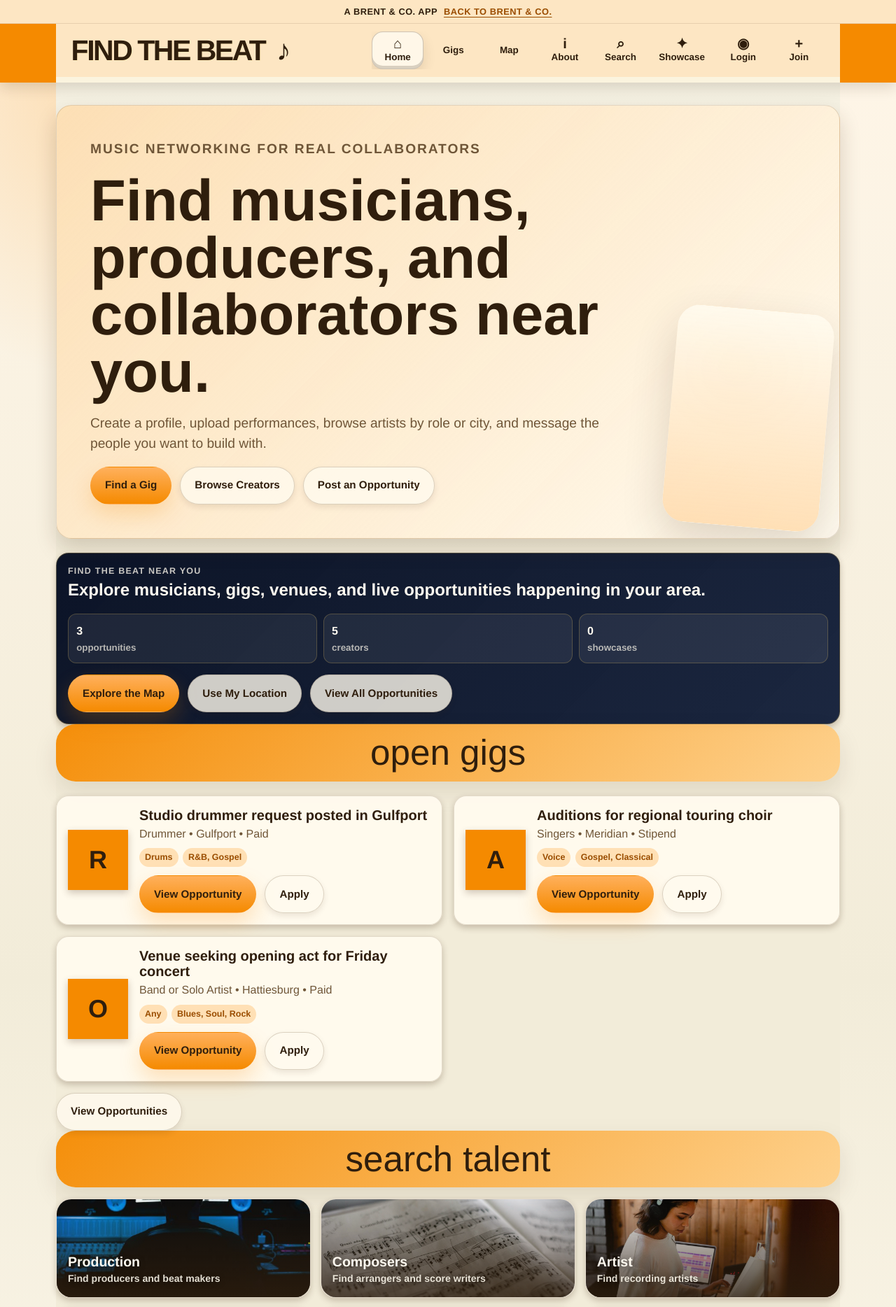
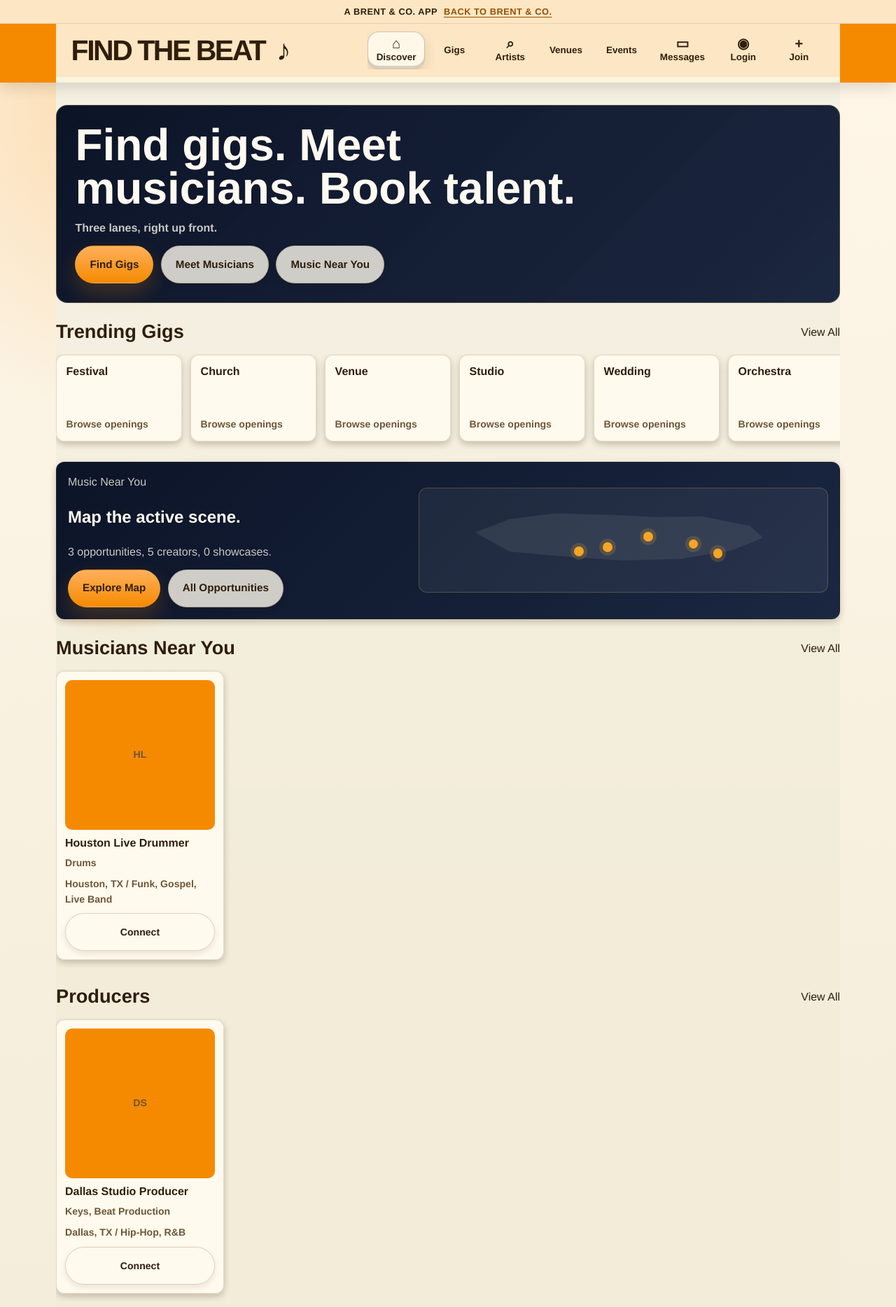
Before and after one commit to shayreneabee/find-the-beat, a Flask app: page / in a window 1280 px wide. Shown: the top 1868 px of the page at 70% size. Run offline with Flask 3, Linux system fonts and the light colour scheme; data comes from the database, SQL or seed files in the repository; data that the repository does not hold is empty.

Commit message:
Redesign homepage around discovery lanes

```diff
--- a/app.py
+++ b/app.py
@@ -3081,13 +3081,39 @@ def home():
     role = request.args.get("role", "").strip()
     genre = request.args.get("genre", "").strip()
     city = request.args.get("city", "").strip()
-    creators = search_profiles(q, role, genre, city)[:4]
-    opportunities = get_opportunities(limit=3)
+    creators = search_profiles(q, role, genre, city)
+    opportunities = get_opportunities(limit=8)
+    trending_gigs = [
+        {"label": "Festival", "href": ftb_gig_board_url(q="festival")},
+        {"label": "Church", "href": ftb_gig_board_url(q="church")},
+        {"label": "Venue", "href": ftb_gig_board_url(q="venue")},
+        {"label": "Studio", "href": ftb_gig_board_url(q="studio")},
+        {"label": "Wedding", "href": ftb_gig_board_url(q="wedding")},
+        {"label": "Orchestra", "href": ftb_gig_board_url(q="orchestra")},
+    ]
+    musicians_near = search_profiles(role="musician")[:10]
+    vocalists = search_profiles(role="vocalist")[:10]
+    producers = search_profiles(role="producer")[:10]
+    band_opportunities = [
+        opp for opp in get_opportunities(limit=12)
+        if any(term in " ".join([opp.title, opp.description, opp.role_needed, opp.opportunity_type]).lower() for term in ["band", "member", "drummer", "guitar", "bass"])
+    ][:8]
+    upcoming_shows = [
+        opp for opp in get_opportunities(limit=12)
+        if opp.event_date or any(term in " ".join([opp.title, opp.description, opp.opportunity_type]).lower() for term in ["show", "event", "live", "concert", "open mic"])
+    ][:6]
+    if len(upcoming_shows) < 3:
+        upcoming_shows.extend(get_performances()[: 6 - len(upcoming_shows)])
     return render_template(
         "index.html",
-        creators=creators,
-        category_tiles=CATEGORY_TILES,
+        creators=creators[:10],
         opportunities=opportunities,
+        trending_gigs=trending_gigs,
+        musicians_near=musicians_near,
+        producers=producers,
+        vocalists=vocalists,
+        band_opportunities=band_opportunities,
+        upcoming_shows=upcoming_shows[:6],
         map_summary=discovery_summary(),
         q=q,
         role_filter=role,
--- a/templates/base.html
+++ b/templates/base.html
@@ -850,19 +850,17 @@
 
       {% set current_endpoint = request.endpoint or "" %}
       <nav class="nav" aria-label="Main navigation">
-        <a href="{{ url_for('home') }}" class="nav-pill home-link{% if current_endpoint == 'home' %} is-active{% endif %}"{% if current_endpoint == 'home' %} aria-current="page"{% endif %}>Home</a>
+        <a href="{{ url_for('home') }}" class="nav-pill home-link{% if current_endpoint == 'home' %} is-active{% endif %}"{% if current_endpoint == 'home' %} aria-current="page"{% endif %}>Discover</a>
         <a href="{{ ftb_gig_board_url() }}" class="nav-pill{% if current_endpoint in ['opportunities_board', 'opportunity_detail', 'post_opportunity'] %} is-active{% endif %}"{% if current_endpoint in ['opportunities_board', 'opportunity_detail', 'post_opportunity'] %} aria-current="page"{% endif %}>Gigs</a>
-        <a href="{{ url_for('discovery_map') }}" class="nav-pill{% if current_endpoint == 'discovery_map' %} is-active{% endif %}"{% if current_endpoint == 'discovery_map' %} aria-current="page"{% endif %}>Map</a>
+        <a href="{{ url_for('profiles') }}" class="nav-pill search-link{% if current_endpoint in ['search', 'profiles', 'production', 'producers', 'artists', 'musicians', 'singers', 'composers'] %} is-active{% endif %}"{% if current_endpoint in ['search', 'profiles', 'production', 'producers', 'artists', 'musicians', 'singers', 'composers'] %} aria-current="page"{% endif %}>Artists</a>
+        <a href="{{ url_for('discovery_map', category='venues') }}" class="nav-pill{% if current_endpoint == 'discovery_map' and request.args.get('category') == 'venues' %} is-active{% endif %}">Venues</a>
+        <a href="{{ url_for('discovery_map', category='events') }}" class="nav-pill{% if current_endpoint == 'discovery_map' and request.args.get('category') == 'events' %} is-active{% endif %}">Events</a>
         {% if user %}
-          <a href="{{ url_for('search') }}" class="nav-pill search-link{% if current_endpoint in ['search', 'profiles', 'production', 'producers', 'artists', 'musicians', 'singers', 'composers'] %} is-active{% endif %}"{% if current_endpoint in ['search', 'profiles', 'production', 'producers', 'artists', 'musicians', 'singers', 'composers'] %} aria-current="page"{% endif %}>Search</a>
-          <a href="{{ url_for('showcase') }}" class="nav-pill showcase-link{% if current_endpoint in ['showcase', 'performance_detail'] %} is-active{% endif %}"{% if current_endpoint in ['showcase', 'performance_detail'] %} aria-current="page"{% endif %}>Showcase</a>
           <a href="{{ url_for('inbox') }}" class="nav-pill messages-link{% if current_endpoint in ['inbox', 'thread', 'new_message'] %} is-active{% endif %}"{% if current_endpoint in ['inbox', 'thread', 'new_message'] %} aria-current="page"{% endif %}>Messages<span class="nav-badge" data-unread-badge {% if not unread_count %}hidden{% endif %}>{{ unread_count if unread_count and unread_count < 10 else "9+" if unread_count else "" }}</span></a>
           <a href="{{ url_for('profile') }}" class="nav-pill profile-link{% if current_endpoint in ['profile', 'edit_profile', 'profile_by_username'] %} is-active{% endif %}"{% if current_endpoint in ['profile', 'edit_profile', 'profile_by_username'] %} aria-current="page"{% endif %}>Profile</a>
           <a href="{{ url_for('logout') }}" class="nav-pill logout-link">Logout</a>
         {% else %}
-          <a href="{{ url_for('about') }}" class="nav-pill about-link{% if current_endpoint == 'about' %} is-active{% endif %}"{% if current_endpoint == 'about' %} aria-current="page"{% endif %}>About</a>
-          <a href="{{ url_for('search') }}" class="nav-pill search-link{% if current_endpoint in ['search', 'profiles', 'production', 'producers', 'artists', 'musicians', 'singers', 'composers'] %} is-active{% endif %}"{% if current_endpoint in ['search', 'profiles', 'production', 'producers', 'artists', 'musicians', 'singers', 'composers'] %} aria-current="page"{% endif %}>Search</a>
-          <a href="{{ url_for('showcase') }}" class="nav-pill showcase-link{% if current_endpoint in ['showcase', 'performance_detail'] %} is-active{% endif %}"{% if current_endpoint in ['showcase', 'performance_detail'] %} aria-current="page"{% endif %}>Showcase</a>
+          <a href="{{ url_for('login', next=url_for('inbox')) }}" class="nav-pill messages-link{% if current_endpoint == 'login' and request.args.get('next') == url_for('inbox') %} is-active{% endif %}">Messages</a>
           <a href="{{ url_for('login') }}" class="nav-pill login-link{% if current_endpoint == 'login' %} is-active{% endif %}"{% if current_endpoint == 'login' %} aria-current="page"{% endif %}>Login</a>
           <a href="{{ url_for('signup') }}" class="nav-pill primary join-link{% if current_endpoint == 'signup' %} is-active{% endif %}"{% if current_endpoint == 'signup' %} aria-current="page"{% endif %}>Join</a>
         {% endif %}
--- a/templates/index.html
+++ b/templates/index.html
@@ -4,108 +4,146 @@
 
 {% block content %}
 <style>
-  .flagship-hero {
+  .discover-home {
     display: grid;
     gap: 1.15rem;
-    padding: clamp(1.35rem, 5vw, 3rem);
-    background:
-      linear-gradient(135deg, rgba(245, 138, 0, 0.24), rgba(255, 250, 238, 0.96)),
-      var(--card);
-    border: 1px solid var(--line);
-    border-radius: 22px;
-    box-shadow: var(--shadow);
   }
 
-  .hero-kicker {
-    margin: 0;
-    color: var(--accent-dark);
-    font-size: 0.78rem;
-    font-weight: 900;
-    letter-spacing: 0.1em;
-    text-transform: uppercase;
+  .quick-hero {
+    display: grid;
+    gap: 0.85rem;
+    padding: clamp(1rem, 4vw, 1.65rem);
+    border: 1px solid rgba(255, 208, 93, 0.24);
+    border-radius: 16px;
+    background: linear-gradient(135deg, rgba(7, 15, 35, 0.98), rgba(18, 30, 57, 0.96));
+    color: #fffaf0;
   }
 
-  .flagship-hero h1 {
-    max-width: 850px;
+  .quick-hero h1,
+  .quick-hero p,
+  .lane-head h2,
+  .lane-head p {
     margin: 0;
-    font-size: clamp(2.35rem, 7vw, 5.2rem);
-    line-height: 0.98;
   }
 
-  .flagship-hero p {
+  .quick-hero h1 {
     max-width: 760px;
-    margin: 0;
-    color: var(--muted);
-    font-size: clamp(1rem, 2vw, 1.2rem);
+    font-size: clamp(2rem, 7vw, 4rem);
+    line-height: 0.96;
+  }
+
+  .quick-hero p {
+    color: rgba(255, 250, 238, 0.78);
+    font-weight: 800;
   }
 
   .hero-actions,
-  .creator-row {
+  .lane-head,
+  .mini-actions {
     display: flex;
     flex-wrap: wrap;
-    gap: 0.75rem;
+    gap: 0.65rem;
+    align-items: center;
   }
 
-  .creator-strip {
-    display: grid;
-    gap: 1rem;
-    margin-top: 1.25rem;
+  .lane-head {
+    justify-content: space-between;
+    padding-top: 0.2rem;
   }
 
-  .creator-card {
+  .lane-head h2 {
+    font-size: clamp(1.2rem, 3vw, 1.7rem);
+  }
+
+  .lane-head p {
+    color: var(--muted);
+  }
+
+  .scroll-lane {
     display: grid;
-    grid-template-columns: 86px 1fr;
-    gap: 1rem;
-    align-items: center;
-    padding: 1rem;
+    gap: 0.65rem;
+  }
+
+  .rail {
+    display: grid;
+    grid-auto-flow: column;
+    grid-auto-columns: minmax(180px, 240px);
+    gap: 0.75rem;
+    overflow-x: auto;
+    padding: 0.1rem 0 0.65rem;
+    scroll-snap-type: x proximity;
+  }
+
+  .rail-card,
+  .artist-card,
+  .map-strip,
+  .timeline-item {
+    border: 1px solid var(--line);
+    border-radius: 12px;
     background: var(--card);
-    border: 1px solid var(--line);
-    border-radius: 18px;
     box-shadow: var(--lift);
   }
 
-  .creator-photo,
-  .creator-initial {
-    width: 86px;
-    height: 86px;
-    overflow: hidden;
-    background: var(--accent);
-    box-shadow: var(--lift);
+  .rail-card {
+    min-height: 124px;
+    display: grid;
+    align-content: space-between;
+    gap: 0.7rem;
+    padding: 0.85rem;
+    color: var(--text);
+    scroll-snap-align: start;
   }
 
-  .creator-photo img {
+  .rail-card strong,
+  .artist-card strong,
+  .timeline-item strong {
+    line-height: 1.1;
+  }
+
+  .rail-card span,
+  .artist-card span,
+  .timeline-item span {
+    color: var(--muted);
+    font-size: 0.88rem;
+    font-weight: 800;
+  }
+
+  .artist-card {
+    display: grid;
+    gap: 0.6rem;
+    padding: 0.75rem;
+    color: var(--text);
+    scroll-snap-align: start;
+  }
+
+  .artist-photo {
+    aspect-ratio: 1;
+    display: grid;
+    place-items: center;
+    overflow: hidden;
+    border-radius: 10px;
+    background: var(--accent);
+    color: #1b1307;
+    font-size: 2.2rem;
+    font-weight: 900;
+  }
+
+  .artist-photo img {
     width: 100%;
     height: 100%;
     object-fit: cover;
   }
 
-  .creator-initial {
-    display: grid;
-    place-items: center;
-    font-size: 2.25rem;
-    font-weight: 900;
+  .chip-row {
+    display: flex;
+    flex-wrap: wrap;
+    gap: 0.45rem;
   }
 
-  .creator-card h3 {
-    margin: 0;
-    font-size: 1.25rem;
-    line-height: 1.1;
-  }
-
-  .creator-card p {
-    margin: 0.25rem 0 0;
-    color: var(--muted);
-  }
-
-  .badge-line {
-    display: flex;
-    flex-wrap: wrap;
-    gap: 0.4rem;
-    margin-top: 0.55rem;
-  }
-
-  .badge {
-    padding: 0.25rem 0.5rem;
+  .chip-row a,
+  .chip-row span {
+    padding: 0.35rem 0.6rem;
+    border: 1px solid var(--line);
     border-radius: 999px;
     background: var(--accent-soft);
     color: var(--accent-dark);
@@ -113,207 +151,248 @@
     font-weight: 900;
   }
 
-  .category-grid {
+  .map-strip {
     display: grid;
-    gap: 0.85rem;
-    margin-top: 1rem;
+    gap: 0.8rem;
+    padding: 1rem;
+    background: linear-gradient(135deg, rgba(7, 15, 35, 0.98), rgba(22, 35, 62, 0.98));
+    color: #fffaf0;
   }
 
-  .near-map-preview {
-    display: grid;
-    gap: 1rem;
-    margin-top: 1.25rem;
-    padding: 1rem;
-    border: 1px solid rgba(255, 208, 93, 0.24);
-    border-radius: 18px;
-    background: linear-gradient(135deg, rgba(7, 15, 35, 0.98), rgba(18, 30, 57, 0.96));
-    color: #fffaf0;
-    box-shadow: var(--lift);
-  }
-
-  .near-map-preview h2,
-  .near-map-preview p {
+  .map-strip p {
     margin: 0;
-  }
-
-  .near-map-preview p {
     color: rgba(255, 250, 238, 0.78);
   }
 
-  .map-stats {
-    display: grid;
-    grid-template-columns: repeat(3, minmax(0, 1fr));
-    gap: 0.55rem;
+  .map-dots {
+    position: relative;
+    min-height: 150px;
+    border: 1px solid rgba(255, 208, 93, 0.22);
+    border-radius: 12px;
+    background: rgba(255, 255, 255, 0.06);
+    overflow: hidden;
   }
 
-  .map-stats span {
+  .map-dots::before {
+    content: "";
+    position: absolute;
+    inset: 14% 9% 15% 7%;
+    clip-path: polygon(8% 40%, 18% 22%, 31% 14%, 47% 16%, 61% 19%, 74% 18%, 88% 31%, 92% 47%, 83% 64%, 68% 76%, 51% 78%, 35% 73%, 18% 66%);
+    background: rgba(255, 250, 238, 0.08);
+  }
+
+  .map-dot {
+    position: absolute;
+    width: 0.85rem;
+    height: 0.85rem;
+    border-radius: 999px;
+    background: #f5a524;
+    box-shadow: 0 0 0 5px rgba(245, 165, 36, 0.18);
+  }
+
+  .timeline {
     display: grid;
-    gap: 0.15rem;
-    padding: 0.7rem;
-    border: 1px solid rgba(255, 208, 93, 0.22);
-    border-radius: 12px;
-    background: rgba(255, 255, 255, 0.07);
+    gap: 0.65rem;
+  }
+
+  .timeline-item {
+    display: grid;
+    grid-template-columns: auto 1fr auto;
+    gap: 0.75rem;
+    align-items: center;
+    padding: 0.8rem;
+  }
+
+  .date-pill {
+    min-width: 54px;
+    padding: 0.45rem;
+    border-radius: 10px;
+    background: var(--accent-soft);
+    color: var(--accent-dark);
+    text-align: center;
     font-weight: 900;
   }
 
-  .map-stats small {
-    color: rgba(255, 250, 238, 0.68);
-    font-weight: 800;
-  }
-
-  .category-tile {
-    position: relative;
-    min-height: 142px;
-    display: grid;
-    align-content: end;
-    overflow: hidden;
-    padding: 1rem;
-    border: 1px solid rgba(78, 47, 16, 0.14);
-    border-radius: 22px;
-    background: var(--card);
-    box-shadow: var(--lift);
-    color: #fffaf0;
-    transition: transform 180ms ease, box-shadow 180ms ease;
-  }
-
-  .category-tile::before {
-    content: "";
-    position: absolute;
-    inset: 0;
-    background:
-      linear-gradient(180deg, rgba(47, 30, 13, 0.02), rgba(47, 30, 13, 0.78)),
-      var(--category-art);
-    background-size: cover;
-    background-position: center;
-    transition: transform 180ms ease;
-  }
-
-  .category-tile:hover {
-    transform: translateY(-3px);
-    box-shadow: var(--shadow);
-  }
-
-  .category-tile:hover::before {
-    transform: scale(1.04);
-  }
-
-  .category-tile strong,
-  .category-tile span {
-    position: relative;
-    z-index: 1;
-    text-shadow: 0 2px 8px rgba(0, 0, 0, 0.42);
-  }
-
-  .category-tile strong {
-    font-size: 1.22rem;
-    line-height: 1.05;
-  }
-
-  .category-tile span {
-    margin-top: 0.25rem;
-    color: rgba(255, 250, 238, 0.88);
-    font-size: 0.88rem;
-    font-weight: 800;
-  }
-
-  @media (min-width: 760px) {
-    .creator-strip {
-      grid-template-columns: repeat(2, minmax(0, 1fr));
-    }
-
-    .category-grid {
-      grid-template-columns: repeat(3, minmax(0, 1fr));
+  @media (min-width: 820px) {
+    .map-strip {
+      grid-template-columns: 1fr 1.2fr;
+      align-items: center;
     }
   }
 </style>
 
-<section class="flagship-hero">
-  <p class="hero-kicker">Music networking for real collaborators</p>
-  <h1>Find musicians, producers, and collaborators near you.</h1>
-  <p>Create a profile, upload performances, browse artists by role or city, and message the people you want to build with.</p>
+{% macro opportunity_card(opp) %}
+  <a class="rail-card" href="{{ ftb_opportunity_url(opp.id) }}">
+    <strong>{{ opp.title }}</strong>
+    <span>{{ opp.role_needed or opp.opportunity_type or "Open opportunity" }}</span>
+    <span>{{ opp.city }}{% if opp.city and opp.state %}, {% endif %}{{ opp.state }}{% if opp.paid_status %} / {{ opp.paid_status }}{% endif %}</span>
+  </a>
+{% endmacro %}
+
+{% macro creator_card(profile) %}
+  <a class="artist-card" href="{{ url_for('profile_detail', profile_id=profile.id) }}">
+    <span class="artist-photo">
+      {% if profile.photo_filename %}
+        <img src="{{ url_for('uploaded_photo', filename=profile.photo_filename) }}" alt="{{ profile.display_name }}">
+      {% else %}
+        {{ profile.initials }}
+      {% endif %}
+    </span>
+    <strong>{{ profile.display_name or profile.full_name or "Creator" }}</strong>
+    <span>{{ profile.instrument or profile.role or "Add your role" }}</span>
+    <span>{{ profile.city }}{% if profile.city and profile.state %}, {% endif %}{{ profile.state }}{% if profile.genre %} / {{ profile.genre }}{% endif %}</span>
+    <span class="button secondary">Connect</span>
+  </a>
+{% endmacro %}
+
+<main class="discover-home">
+  <section class="quick-hero">
+    <h1>Find gigs. Meet musicians. Book talent.</h1>
+    <p>Three lanes, right up front.</p>
     <div class="hero-actions">
-    <a class="button primary" href="{{ ftb_gig_board_url() }}">Find a Gig</a>
-    <a class="button secondary" href="{{ url_for('profiles') }}">Browse Creators</a>
-    <a class="button secondary" href="{{ url_for('post_opportunity') }}">Post an Opportunity</a>
+      <a class="button primary" href="{{ ftb_gig_board_url() }}">Find Gigs</a>
+      <a class="button secondary" href="{{ url_for('profiles') }}">Meet Musicians</a>
+      <a class="button secondary" href="{{ url_for('discovery_map') }}">Music Near You</a>
     </div>
   </section>
 
-<section class="near-map-preview" aria-label="Find the Beat Near You preview">
-  <div>
-    <p class="hero-kicker">Find the Beat Near You</p>
-    <h2>Explore musicians, gigs, venues, and live opportunities happening in your area.</h2>
+  <section class="scroll-lane">
+    <div class="lane-head">
+      <h2>Trending Gigs</h2>
+      <a href="{{ ftb_gig_board_url() }}">View All</a>
     </div>
-  <div class="map-stats">
-    <span>{{ map_summary.opportunity_count }}<small>opportunities</small></span>
-    <span>{{ map_summary.creator_count }}<small>creators</small></span>
-    <span>{{ map_summary.showcase_count }}<small>showcases</small></span>
-  </div>
-  <div class="hero-actions">
-    <a class="button primary" href="{{ url_for('discovery_map') }}">Explore the Map</a>
-    <a class="button secondary" href="{{ url_for('discovery_map', use_profile=1) }}">Use My Location</a>
-    <a class="button secondary" href="{{ ftb_gig_board_url() }}">View All Opportunities</a>
+    <div class="rail">
+      {% for item in trending_gigs %}
+        <a class="rail-card" href="{{ item.href }}">
+          <strong>{{ item.label }}</strong>
+          <span>Browse openings</span>
+        </a>
+      {% endfor %}
     </div>
   </section>
 
-{% if opportunities %}
-  <h2 class="section-band">open gigs</h2>
-  <section class="creator-strip">
-    {% for opp in opportunities %}
-      <article class="creator-card">
-        <span class="creator-initial">{{ (opp.opportunity_type or "Gig")[:1] }}</span>
-        <span>
-          <h3>{{ opp.title }}</h3>
-          <p>{{ opp.role_needed or "Musician needed" }}{% if opp.city %} • {{ opp.city }}{% endif %}{% if opp.paid_status %} • {{ opp.paid_status }}{% endif %}</p>
-          <span class="badge-line">
-            {% if opp.instrument_needed %}<span class="badge">{{ opp.instrument_needed }}</span>{% endif %}
-            {% if opp.genre %}<span class="badge">{{ opp.genre }}</span>{% endif %}
-          </span>
-          <span class="hero-actions" style="margin-top:0.75rem;">
-            <a class="button primary" href="{{ ftb_opportunity_url(opp.id) }}">View Opportunity</a>
-            <form method="POST" action="{{ ftb_apply_url(opp.id) }}">
-              <button class="button secondary" type="submit">Apply</button>
-            </form>
-          </span>
-        </span>
-      </article>
+  <section class="map-strip">
+    <div>
+      <p class="hero-kicker">Music Near You</p>
+      <h2>Map the active scene.</h2>
+      <p>{{ map_summary.opportunity_count }} opportunities, {{ map_summary.creator_count }} creators, {{ map_summary.showcase_count }} showcases.</p>
+      <div class="hero-actions" style="margin-top:0.8rem;">
+        <a class="button primary" href="{{ url_for('discovery_map') }}">Explore Map</a>
+        <a class="button secondary" href="{{ ftb_gig_board_url() }}">All Opportunities</a>
+      </div>
+    </div>
+    <div class="map-dots" aria-hidden="true">
+      <span class="map-dot" style="left:38%;top:56%;"></span>
+      <span class="map-dot" style="left:45%;top:52%;"></span>
+      <span class="map-dot" style="left:55%;top:42%;"></span>
+      <span class="map-dot" style="left:66%;top:49%;"></span>
+      <span class="map-dot" style="left:72%;top:58%;"></span>
+    </div>
+  </section>
+
+  {% if musicians_near %}
+    <section class="scroll-lane">
+      <div class="lane-head">
+        <h2>Musicians Near You</h2>
+        <a href="{{ url_for('profiles', role='musician') }}">View All</a>
+      </div>
+      <div class="rail">
+        {% for profile in musicians_near %}
+          {{ creator_card(profile) }}
         {% endfor %}
+      </div>
     </section>
-  <div class="hero-actions" style="margin-top:1rem;">
-    <a class="button secondary" href="{{ ftb_gig_board_url() }}">View Opportunities</a>
-  </div>
   {% endif %}
 
-<h2 class="section-band">search talent</h2>
-<section class="category-grid" aria-label="Talent categories">
-  {% for category in category_tiles %}
-    <a class="category-tile" style="--category-art: url('{{ url_for('static', filename=category.image) }}')" href="{{ url_for(category.endpoint) }}">
-      <strong>{{ category.title }}</strong>
-      <span>{{ category.label }}</span>
+  {% if producers %}
+    <section class="scroll-lane">
+      <div class="lane-head">
+        <h2>Producers</h2>
+        <a href="{{ url_for('profiles', role='producer') }}">View All</a>
+      </div>
+      <div class="rail">
+        {% for profile in producers %}
+          {{ creator_card(profile) }}
+        {% endfor %}
+      </div>
+    </section>
+  {% endif %}
+
+  {% if vocalists %}
+    <section class="scroll-lane">
+      <div class="lane-head">
+        <h2>Vocalists</h2>
+        <a href="{{ url_for('profiles', role='vocalist') }}">View All</a>
+      </div>
+      <div class="rail">
+        {% for profile in vocalists %}
+          {{ creator_card(profile) }}
+        {% endfor %}
+      </div>
+    </section>
+  {% endif %}
+
+  {% if band_opportunities %}
+    <section class="scroll-lane">
+      <div class="lane-head">
+        <h2>Bands Looking for Members</h2>
+        <a href="{{ ftb_gig_board_url(q='band') }}">View All</a>
+      </div>
+      <div class="rail">
+        {% for opp in band_opportunities %}
+          {{ opportunity_card(opp) }}
+        {% endfor %}
+      </div>
+    </section>
+  {% endif %}
+
+  {% if upcoming_shows %}
+    <section class="scroll-lane">
+      <div class="lane-head">
+        <h2>Upcoming Shows</h2>
+        <a href="{{ url_for('discovery_map', category='events') }}">View Events</a>
+      </div>
+      <div class="timeline">
+        {% for item in upcoming_shows %}
+          <a class="timeline-item" href="{{ ftb_opportunity_url(item.id) if item.opportunity_type is defined else url_for('performance_detail', perf_id=item.id) }}">
+            <span class="date-pill">{{ item.event_date[:5] if item.event_date is defined and item.event_date else "Live" }}</span>
+            <span>
+              <strong>{{ item.title }}</strong>
+              <span>{{ item.city if item.city is defined else item.profile.city if item.profile else "" }}</span>
+            </span>
+            <span>Open</span>
           </a>
         {% endfor %}
+      </div>
     </section>
+  {% endif %}
+
+  {% if opportunities %}
+    <section class="scroll-lane">
+      <div class="lane-head">
+        <h2>Recently Posted Opportunities</h2>
+        <a href="{{ ftb_gig_board_url() }}">Newest First</a>
+      </div>
+      <div class="rail">
+        {% for opp in opportunities %}
+          {{ opportunity_card(opp) }}
+        {% endfor %}
+      </div>
+    </section>
+  {% endif %}
 
   {% if creators %}
-  <h2 class="section-band">featured creators</h2>
-  <section class="creator-strip">
-    {% for p in creators %}
-      <a class="creator-card" href="{{ url_for('profile_detail', profile_id=p.id) }}">
-        {% if p.photo_filename %}
-          <span class="creator-photo"><img src="{{ url_for('uploaded_photo', filename=p.photo_filename) }}" alt="{{ p.display_name }}"></span>
-        {% else %}
-          <span class="creator-initial">{{ (p.display_name or "F")[:1] }}</span>
-        {% endif %}
-        <span>
-          <h3>{{ p.display_name }}</h3>
-          <p>{{ p.role or "Creative" }}{% if p.city %} • {{ p.city }}{% endif %}</p>
-          <span class="badge-line">
-            {% for badge in p.badges[:3] %}
-              <span class="badge">{{ badge }}</span>
+    <section class="scroll-lane">
+      <div class="lane-head">
+        <h2>Featured Creators</h2>
+        <a href="{{ url_for('profiles') }}">View Artists</a>
+      </div>
+      <div class="rail">
+        {% for profile in creators %}
+          {{ creator_card(profile) }}
         {% endfor %}
-          </span>
-        </span>
-      </a>
-    {% endfor %}
+      </div>
     </section>
   {% endif %}
+</main>
 {% endblock %}
```
Lines whose indentation alone changed are shown as unchanged.
